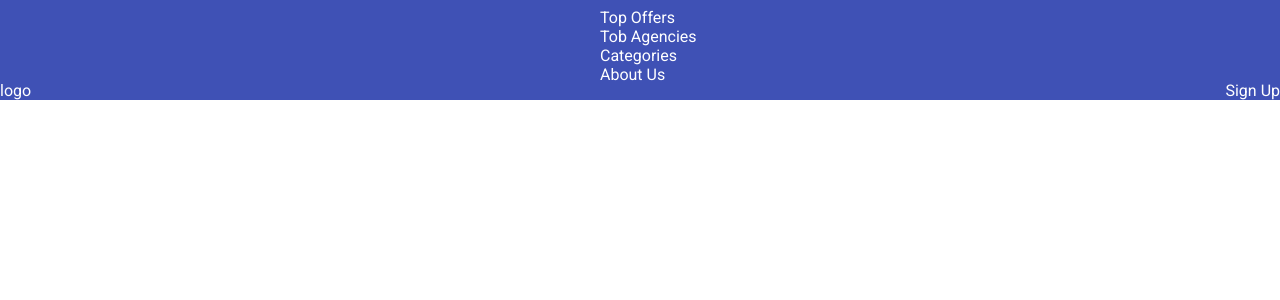
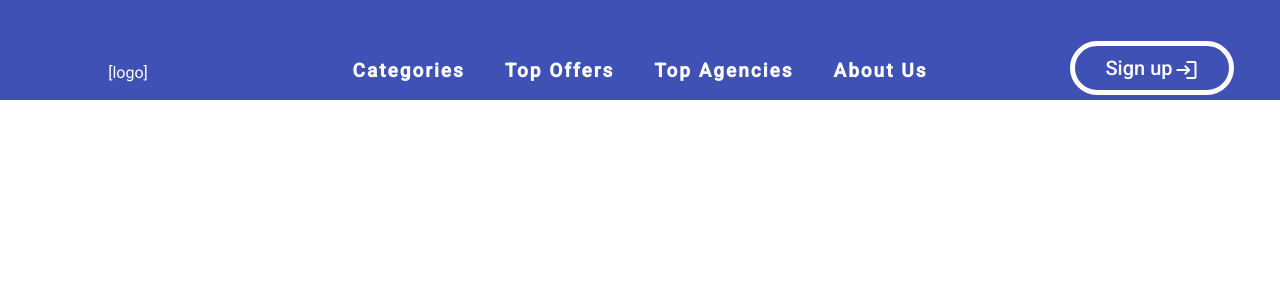
Before and after one commit to pavlinevtimov1998/Vacation-App, an Angular app in the folder vacation-app/: page / in a window 1280 px wide. Shown: the top 300 px of the page. Built offline with nearby package versions, Linux system fonts and the light colour scheme.

Commit message:
add navigation

```diff
--- a/vacation-app/src/app/core/header/header.component.css
+++ b/vacation-app/src/app/core/header/header.component.css
@@ -1,18 +1,74 @@
 .nav {
   height: 100%;
+  justify-content: space-between;
+  max-width: 1390px;
+  margin: auto;
+}
+
+.flex {
   display: flex;
   align-items: flex-end;
-  justify-content: space-between;
+  justify-content: center;
 }
 
-.logo-container {
+.aside {
+  width: 20%;
 }
 
 .categories {
+  width: 60%;
 }
 
 .links {
+  align-items: center;
+  padding: unset;
+  margin: unset;
+  gap: 40px;
+}
+
+.logo-container,
+.categories {
+  padding-bottom: 18px;
+  height: 100%;
+}
+
+.links a {
+  font-size: 19px;
+  letter-spacing: 2px;
+  font-weight: 600;
+  transition: all 0.4s ease;
+}
+
+.links a:hover {
+  text-shadow: 2px 2px 8px #000000;
+  color: #f2f4f5;
 }
 
 .sign-up {
+  height: 100%;
+  padding-bottom: 5px;
 }
+
+.btn {
+  display: flex;
+  border: 5px solid white;
+  border-radius: 50px;
+  padding: 10px 30px;
+  align-items: center;
+  gap: 2px;
+  transition: all 0.4s ease;
+}
+
+.btn span {
+  font-size: 20px;
+  font-weight: 500;
+}
+
+.login-icon {
+  padding-top: 2px;
+}
+
+.btn:hover {
+  background-color: #fff;
+  color: #3f51b5;
+}
--- a/vacation-app/src/app/core/header/header.component.html
+++ b/vacation-app/src/app/core/header/header.component.html
@@ -1,18 +1,21 @@
-<nav class="nav">
-  <section class="logo-container">
-    <a href="/">logo</a>
+<nav class="nav flex">
+  <section class="logo-container aside flex">
+    <a href="/">[logo]</a>
   </section>
 
-  <section class="categories">
-    <ul class="links">
+  <section class="categories flex">
+    <ul class="links flex">
+      <li><a href="">Categories</a></li>
       <li><a href="">Top Offers</a></li>
-      <li><a href="">Tob Agencies</a></li>
-      <li><a href="">Categories</a></li>
+      <li><a href="">Top Agencies</a></li>
       <li><a href="">About Us</a></li>
     </ul>
   </section>
 
-  <section class="sign-up">
-    <a href="/">Sign Up</a>
+  <section class="sign-up aside flex">
+    <a href="/" class="btn">
+      <span>Sign up</span>
+      <mat-icon class="login-icon">login</mat-icon>
+    </a>
   </section>
 </nav>
--- a/vacation-app/src/styles.css
+++ b/vacation-app/src/styles.css
@@ -1,4 +1,8 @@
 @import "@angular/material/prebuilt-themes/indigo-pink.css";
+
+* {
+  box-sizing: border-box;
+}
 
 html,
 body {
```
